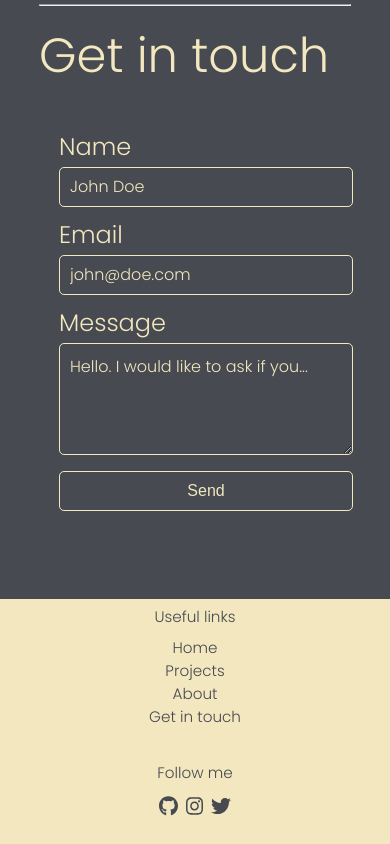
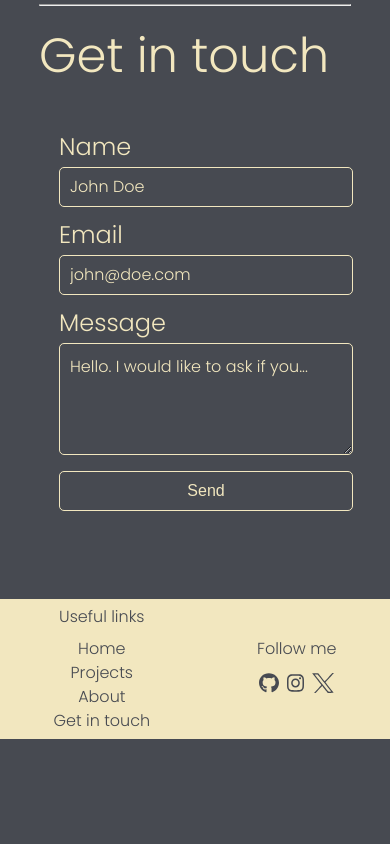
Before and after one commit to suzc4mara/suzc4mara.github.io, a website built with webpack: page index.html in a window 390 px wide. Shown: the part 2353-3197 px from the top of the page. After the commit the page ends 3092 px from the top, so only its background shows below. Built offline with nearby package versions, Linux system fonts and the light colour scheme; files whose address does not match are found by name.

Commit message:
Alterado svg do x

```diff
--- a/index.html
+++ b/index.html
@@ -202,7 +202,7 @@
           </li>
           <li>
             <a href="#"
-              ><img src="./assets/svg/twitter-icon.svg" alt="Twitter icon"
+              ><img src="./assets/svg/x-icon.svg" alt="X icon"
             /></a>
           </li>
         </ul>
--- a/styles/footer.css
+++ b/styles/footer.css
@@ -1,44 +1,3 @@
-/* Responsividade global */
-@media (max-width: 900px) {
-  footer {
-    padding: 20px 10px;
-  }
-  .footer-col-1, .footer-col-2 {
-    font-size: 1rem;
-    padding: 0 10px;
-  }
-}
-
-@media (max-width: 700px) {
-  footer {
-    flex-direction: column;
-    align-items: flex-start;
-    gap: 1.5rem;
-  }
-  .footer-col-1, .footer-col-2 {
-    width: 100%;
-    padding: 0;
-    margin-bottom: 1rem;
-  }
-  .footer-social-icons {
-    gap: 0.5rem;
-  }
-}
-
-@media (max-width: 570px) {
-  footer {
-    padding: 10px 2px;
-    font-size: 0.95rem;
-  }
-  .footer-col-1, .footer-col-2 {
-    padding: 0;
-    font-size: 0.95rem;
-  }
-  .footer-social-icons {
-    flex-direction: row;
-    gap: 0.3rem;
-  }
-}
 footer {
   background-color: var(--secondary-color);
   color: var(--primary-color);
```
Also changed, not shown: assets/svg/twitter-icon.svg (deleted), assets/svg/x-icon.svg (added).
